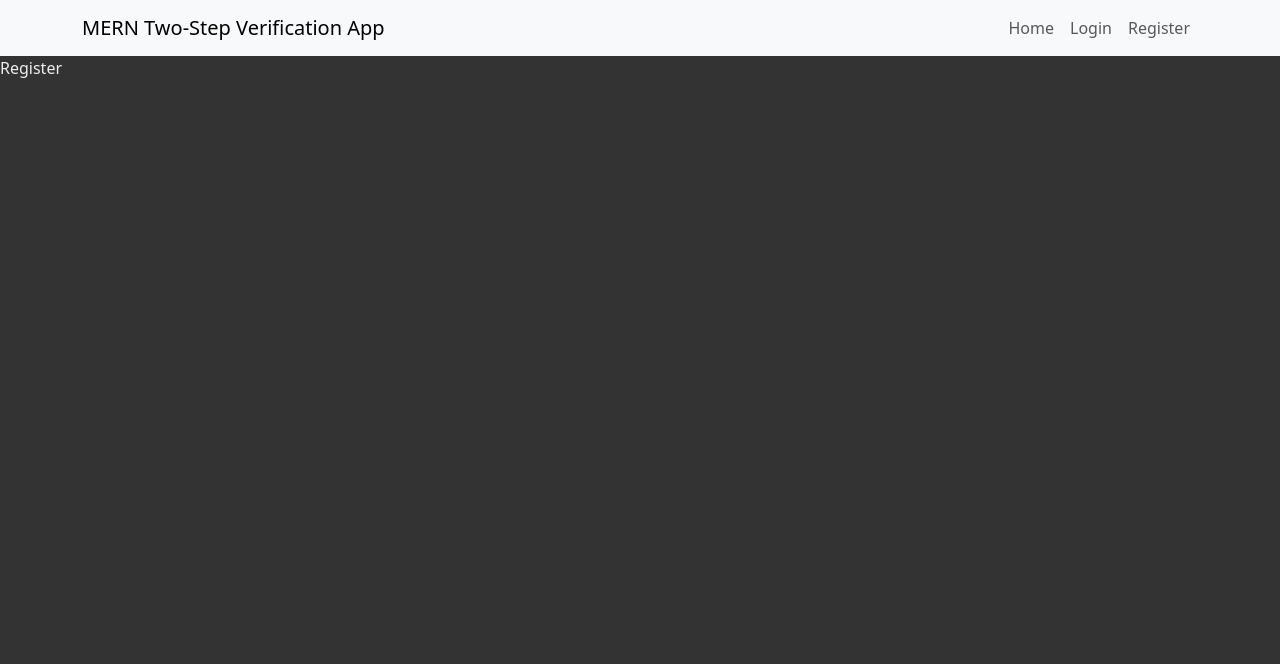
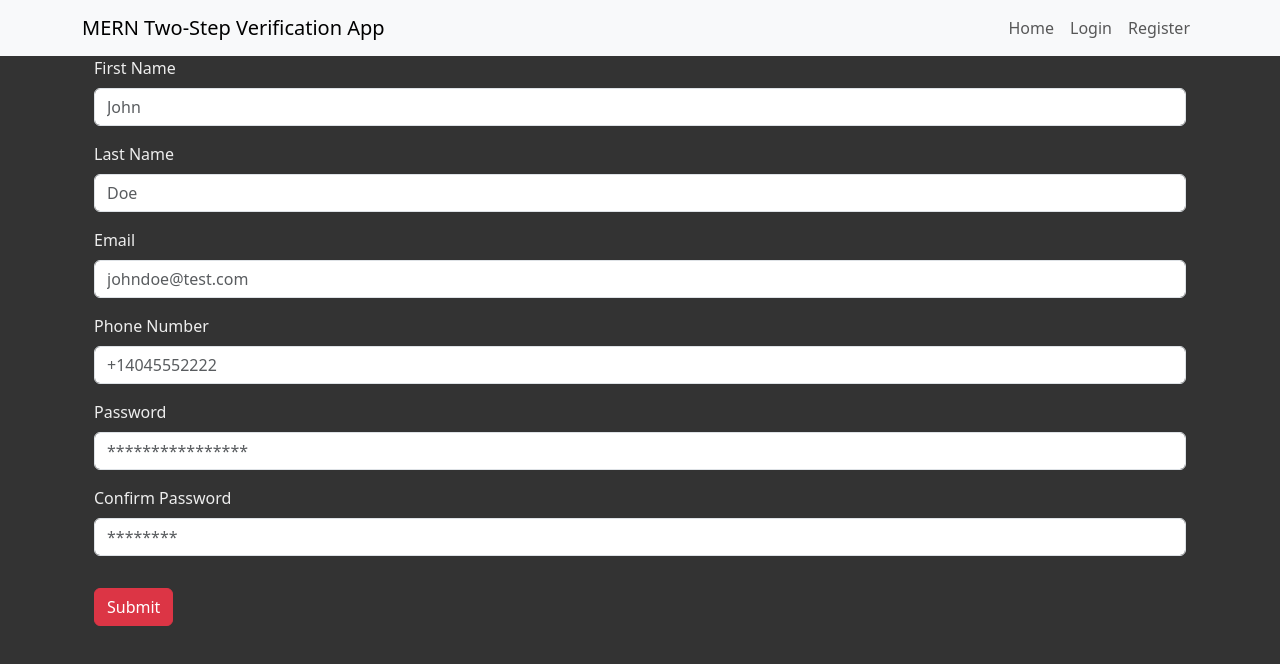
Before and after one commit to amariusj/MERN-Two-Step-Verification, a React (Create React App) app in the folder client/: page /register in a window 1280 px wide. Shown: the top 664 px of the page. Built offline with nearby package versions, Linux system fonts and the light colour scheme.

Commit message:
Add Home, Login, and Register pages

```diff
--- a/client/src/components/Headers/header.css
+++ b/client/src/components/Headers/header.css
@@ -0,0 +1,4 @@
+.navbar {
+    position: fixed !important;
+    width: 100%;
+}
--- /dev/null
+++ b/client/src/components/Pages/Auth/Login.js
@@ -0,0 +1,49 @@
+
+// IMPORT REACT INTO THE JS FILE
+
+import React from 'react'
+
+// IMPORT BOOTSTRAP COMPONENTS
+
+import Button from 'react-bootstrap/Button'
+import Container from 'react-bootstrap/Container'
+import Form from 'react-bootstrap/Form'
+
+// CREATES THE REACT FUNCTIONAL COMPONENT
+
+export default function Login() {
+
+    // RETURNS THE JSX TO THE CLIENT
+
+    return (
+        <Container className="form">
+            <Container>
+
+                <Form>
+
+                    <Form.Group className="mb-3" controlId="email">
+                    <Form.Label>Email</Form.Label>
+                    <Form.Control
+                        type='email'
+                        placeholder='johndoe@test.com'
+                        name="email"
+                        />
+                    </Form.Group>
+
+                    <Form.Group className="mb-3" controlId="password">
+                    <Form.Label>Password</Form.Label>
+                    <Form.Control
+                        type='password'
+                        placeholder='****************'
+                        name="password"
+                        />
+                    </Form.Group>
+
+                    <Button variant="danger" className="mt-3" type="submit">Submit</Button>
+
+                </Form>
+
+            </Container>
+        </Container>
+    )
+}
--- /dev/null
+++ b/client/src/components/Pages/Auth/Register.js
@@ -0,0 +1,84 @@
+
+// IMPORT REACT INTO THE JS FILE
+
+import React from 'react'
+
+// IMPORT BOOTSTRAP COMPONENTS
+
+import Button from 'react-bootstrap/Button'
+import Container from 'react-bootstrap/Container'
+import Form from 'react-bootstrap/Form'
+
+// CREATES THE REACT FUNCTIONAL COMPONENT
+
+export default function Register() {
+
+    // RETURNS THE JSX TO THE CLIENT
+    return (
+        <Container className="form">
+            <Container>
+
+                <Form>
+
+                    <Form.Group className="mb-3" controlId="firstName">
+                    <Form.Label>First Name</Form.Label>
+                    <Form.Control
+                        type='text'
+                        placeholder='John'
+                        name="firstName"
+                        />
+                    </Form.Group>
+
+                    <Form.Group className="mb-3" controlId="lastName">
+                    <Form.Label>Last Name</Form.Label>
+                    <Form.Control
+                        type='text'
+                        placeholder='Doe'
+                        name="lastName"
+                        />
+                    </Form.Group>
+
+                    <Form.Group className="mb-3" controlId="email">
+                    <Form.Label>Email</Form.Label>
+                    <Form.Control
+                        type='email'
+                        placeholder='johndoe@test.com'
+                        name="email"
+                        />
+                    </Form.Group>
+
+                    <Form.Group className="mb-3" controlId="phoneNumber">
+                    <Form.Label>Phone Number</Form.Label>
+                    <Form.Control
+                        type='tel'
+                        placeholder='+14045552222'
+                        name="phoneNumber"
+                        />
+                    </Form.Group>
+
+                    <Form.Group className="mb-3" controlId="password">
+                    <Form.Label>Password</Form.Label>
+                    <Form.Control
+                        type='password'
+                        placeholder='****************'
+                        name="password"
+                        />
+                    </Form.Group>
+
+                    <Form.Group className="mb-3" controlId="confirmPassword">
+                    <Form.Label>Confirm Password</Form.Label>
+                    <Form.Control
+                        type='password'
+                        placeholder='********'
+                        name="confirmPassword"
+                        />
+                    </Form.Group>
+
+                    <Button variant="danger" className="mt-3" type="submit">Submit</Button>
+
+                </Form>
+
+            </Container>
+        </Container>
+    )
+}
--- /dev/null
+++ b/client/src/components/Pages/Auth/auth.css
@@ -0,0 +1,29 @@
+.form {
+    height: 100vh;
+    display: flex;
+    justify-content: center;
+    align-items: center;
+    text-align: center;
+}
+
+.form .container {
+    background-color: rgb(69, 133, 133);
+    height: auto;
+    border-radius: 25px;
+    display: flex;
+    justify-content: center;
+    text-align: start;
+    margin: 2.5rem 1rem 0rem 1rem;
+    font-size: 1.2rem;
+    padding: 0 2.5rem;
+}
+
+.form form {
+    margin: 2rem 0;
+    width: 100%;
+
+}
+
+.form button {
+    width: 100%;
+}
--- a/client/src/components/Pages/Home/Home.js
+++ b/client/src/components/Pages/Home/Home.js
@@ -2,6 +2,12 @@
 // IMPORT REACT INTO THE JS FILE
 
 import React from 'react'
+
+// IMPORT BOOTSTRAP COMPONENTS
+
+import Col from 'react-bootstrap/Col'
+import Container from 'react-bootstrap/Container'
+import Row from 'react-bootstrap/Row'
 
 // CREATES THE REACT FUNCTIONAL COMPONENT
 
@@ -10,6 +16,15 @@ export default function Home() {
     // RETURNS THE JSX TO THE CLIENT
 
     return (
-        <div>Home</div>
+        <Container className="home-page">
+            <Col className="box">
+                <Row>
+                    <h1>Welcome to my Two-Step Verification App!</h1>
+                </Row>
+                <Row>
+                    <p>This app is designed to test the functionality behind two-step verification when using email and SMS. Feel free to register a new account or login to an existing account to try it!</p>
+                </Row>
+            </Col>
+        </Container>
     )
 }
--- a/client/src/components/Pages/Login/Login.js
+++ /dev/null
@@ -1,15 +0,0 @@
-
-// IMPORT REACT INTO THE JS FILE
-
-import React from 'react'
-
-// CREATES THE REACT FUNCTIONAL COMPONENT
-
-export default function Login() {
-
-    // RETURNS THE JSX TO THE CLIENT
-
-    return (
-        <div>Login</div>
-    )
-}
--- a/client/src/components/Pages/Pages.js
+++ b/client/src/components/Pages/Pages.js
@@ -10,9 +10,9 @@ import { Routes, Route } from 'react-router-dom'
 // IMPORTS ALL PAGES
 
 import Home from './Home/Home'
-import Login from './Login/Login'
+import Login from './Auth/Login'
 import NotFound from './NotFound/NotFound'
-import Register from './Register/Register'
+import Register from './Auth/Register'
 
 // CREATES THE REACT FUNCTIONAL COMPONENT
 
--- a/client/src/components/Pages/Register/Register.js
+++ /dev/null
@@ -1,14 +0,0 @@
-
-// IMPORT REACT INTO THE JS FILE
-
-import React from 'react'
-
-// CREATES THE REACT FUNCTIONAL COMPONENT
-
-export default function Register() {
-
-    // RETURNS THE JSX TO THE CLIENT
-    return (
-        <div>Register</div>
-    )
-}
--- a/client/src/index.css
+++ b/client/src/index.css
@@ -18,3 +18,11 @@ code {
 
 /* --- HEADER CSS --- */
 @import url('./components/Headers/header.css');
+
+
+/* --- HOME CSS --- */
+@import url('./components/Pages/Home/home.css');
+
+
+/* --- AUTH CSS --- */
+@import url('./components/Pages/Auth/auth.css');
```
Also changed, not shown: client/src/components/Pages/Home/home.css (+23 -0 lines), client/src/components/Pages/Login/login.css (deleted), client/src/components/Pages/Register/register.css (deleted).
